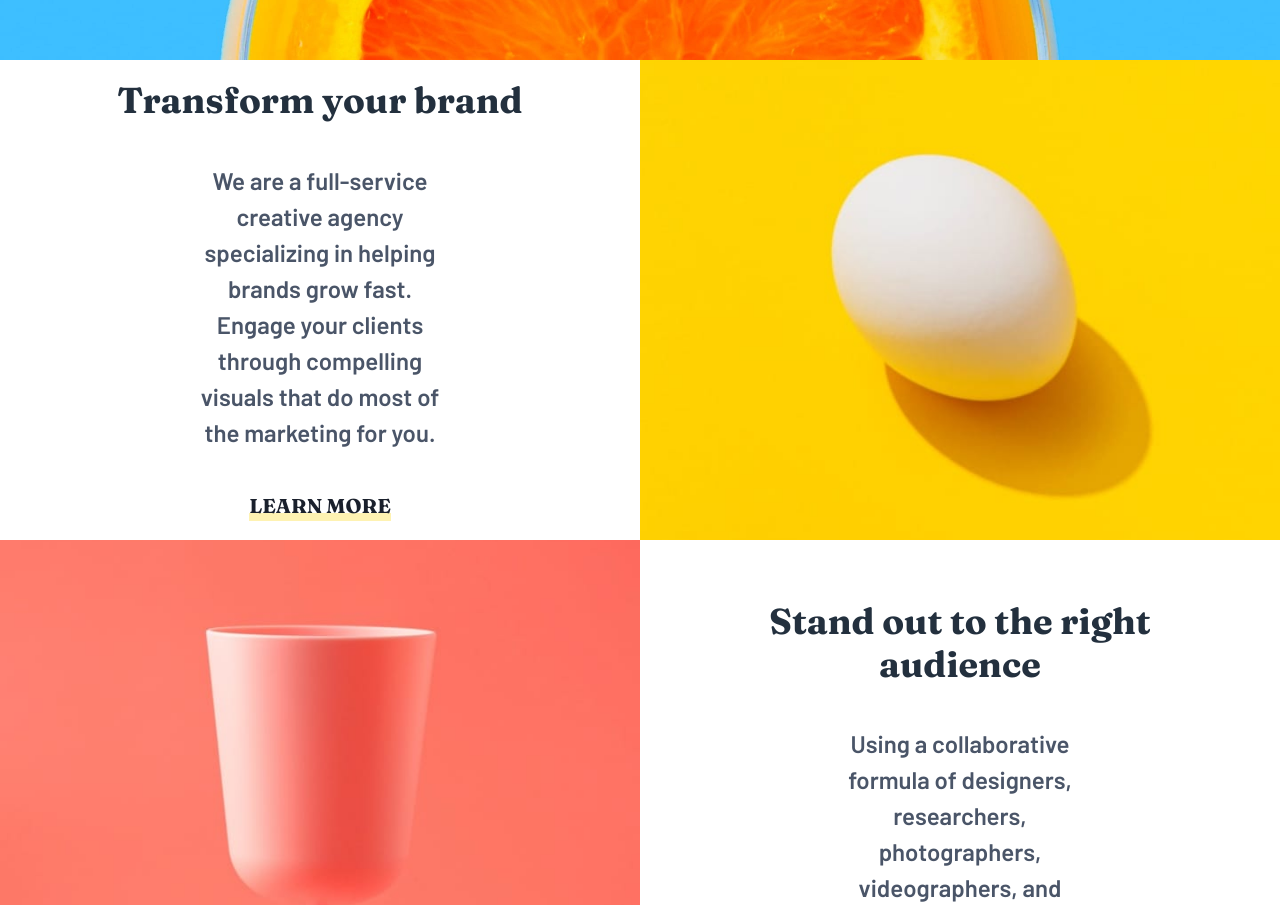
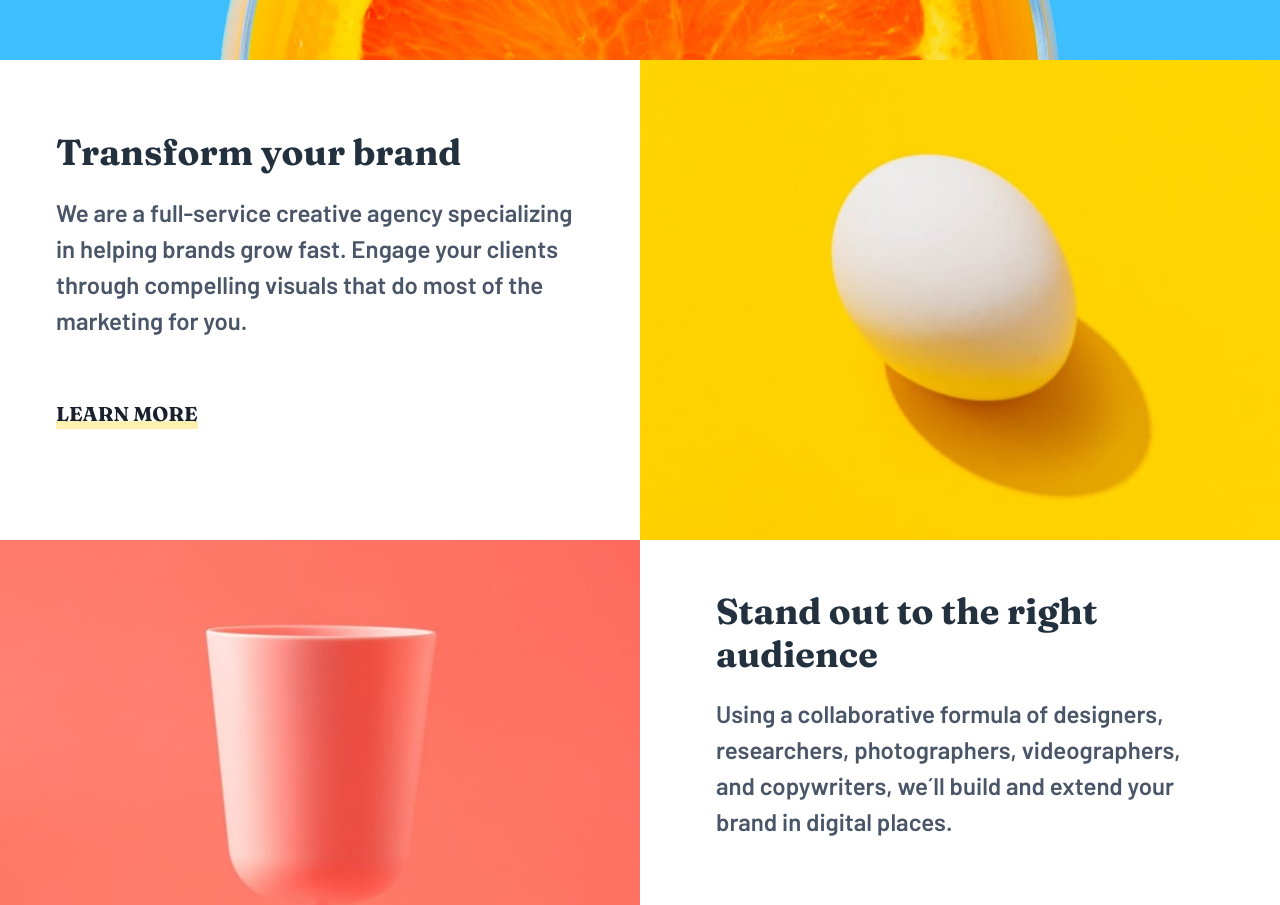
Before and after one commit to Muurilo/Sunnyside, a Next.js app: page / in a window 1280 px wide. Shown: the part 740-1645 px from the top of the page. Built offline with nearby package versions, Linux system fonts and the light colour scheme.

Commit message:
Better Text

```diff
--- a/components/Section2/index.tsx
+++ b/components/Section2/index.tsx
@@ -4,7 +4,11 @@ const Section2: React.FC = () => {
   return (
     <Flex flexDir="column" w="100%">
       {/* Item 1 */}
-      <Flex flexDir={{ base: "column", md: "row-reverse" }} w="100%">
+      <Flex
+        textAlign={{ base: "center", md: "left" }}
+        flexDir={{ base: "column", md: "row-reverse" }}
+        w="100%"
+      >
         <Box
           w={{ base: "100%", md: "50%" }}
           h={{ base: "50vh", md: "60vh" }}
@@ -21,15 +25,15 @@ const Section2: React.FC = () => {
           w={{ base: "100%", md: "50%" }}
           minH="60vh"
           h={{ md: "60vh" }}
-          alignItems="center"
+          alignItems={{ base: "center", md: "flex-start" }}
           justifyContent="center"
-          p={5}
         >
           <Heading
             as="h1"
             fontSize="4xl"
-            m={10}
-            w="90%"
+            w="100%"
+            px={{ md: 14 }}
+            m={{ base: 10, md: 0 }}
             fontFamily="Fraunces"
             color="hsl(212, 27%, 19%)"
           >
@@ -37,7 +41,9 @@ const Section2: React.FC = () => {
           </Heading>
           <Text
             fontSize={{ base: "xl", md: "2xl" }}
-            w={{ base: "80%", md: "40%" }}
+            w={{ base: "80%", md: "100%" }}
+            px={{ md: 14 }}
+            py={5}
             color="gray.600"
           >
             We are a full-service creative agency specializing in helping brands
@@ -49,7 +55,8 @@ const Section2: React.FC = () => {
             alignItems="center"
             justifyContent="center"
             textAlign="center"
-            m={10}
+            mx={14}
+            my={10}
           >
             <Text
               fontFamily="Fraunces"
@@ -75,6 +82,7 @@ const Section2: React.FC = () => {
 
       {/* Item 2 */}
       <Flex
+        textAlign={{ base: "center", md: "left" }}
         flexDir={{ base: "column", md: "row" }}
         w="100%"
         minH={{ base: "100vh", md: "0" }}
@@ -95,15 +103,16 @@ const Section2: React.FC = () => {
           w={{ base: "100%", md: "50%" }}
           minH="50vh"
           h={{ md: "50h" }}
-          alignItems="center"
+          alignItems={{ base: "center", md: "flex-start" }}
           justifyContent="center"
           p={5}
         >
           <Heading
             as="h1"
             fontSize="4xl"
-            m={10}
-            w="90%"
+            w="100%"
+            px={{ md: 14 }}
+            m={{ base: 10, md: 0 }}
             fontFamily="Fraunces"
             color="hsl(212, 27%, 19%)"
           >
@@ -111,7 +120,9 @@ const Section2: React.FC = () => {
           </Heading>
           <Text
             fontSize={{ base: "xl", md: "2xl" }}
-            w={{ base: "80%", md: "40%" }}
+            w={{ base: "80%", md: "100%" }}
+            px={{ md: 14 }}
+            py={5}
             color="gray.600"
           >
             Using a collaborative formula of designers, researchers,
@@ -123,7 +134,8 @@ const Section2: React.FC = () => {
             alignItems="center"
             justifyContent="center"
             textAlign="center"
-            m={10}
+            mx={14}
+            my={10}
           >
             <Text
               fontFamily="Fraunces"
```
